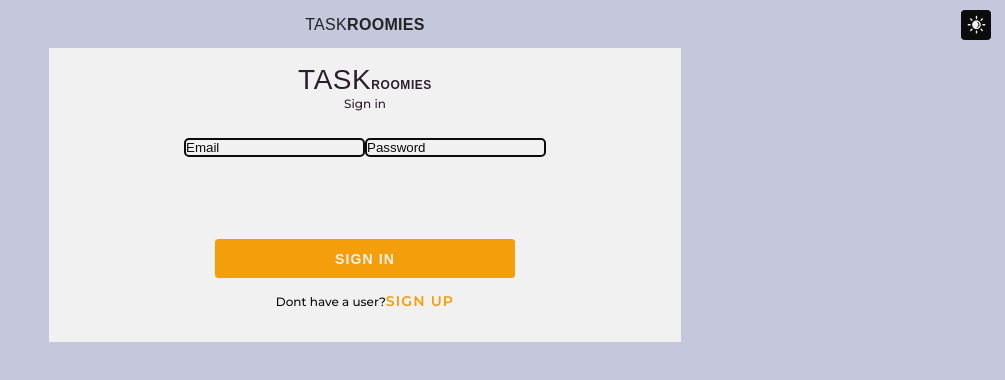
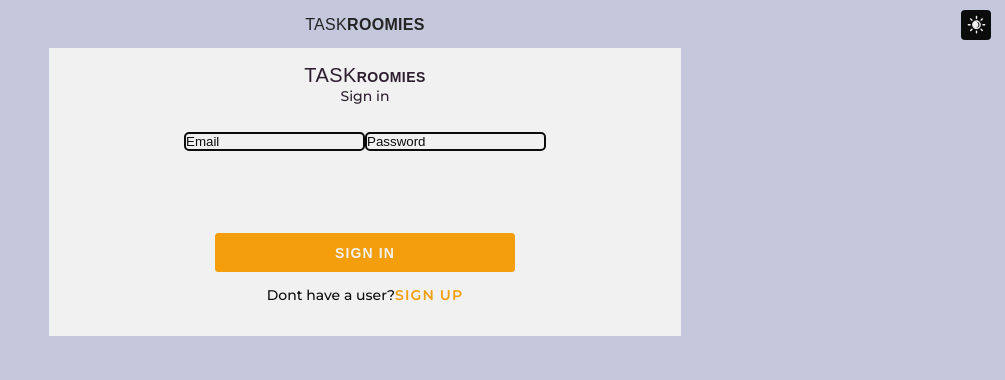
Before and after one commit to trolle18/TaskRoomies-v2, a React (Create React App) app: page /signin in a window 1280 px wide. Shown: the top 380 px of the page, without its empty margins (275-1280 px from the left). Built offline with nearby package versions, Linux system fonts and the light colour scheme; no server answers; a web font is replaced by a local one.

Commit message:
font-size edits

```diff
--- a/src/scss/abstracts/_variables.scss
+++ b/src/scss/abstracts/_variables.scss
@@ -32,10 +32,19 @@ $text_secondary: #454545;
 $ff_main: "montserrat", sans-serif;
 $ff_brand: "filson-soft", sans-serif;
 
-$fs_2x_sm: .25rem;
-$fs_x_sm: .5rem;
-$fs_sm: .75rem;
-$fs_md: 1rem;
-$fs_lg: 1.5rem;
-$fs_x_lg: 1.75rem;
-$fs_2x_lg: 1.75rem;
+$fs_2x_sm: .625rem; // 10px
+$fs_x_sm: .75rem;   // 12px
+$fs_sm: .875rem;    // 14px
+$fs_md: 1rem;       // 16px
+$fs_lg: 1.125rem;   // 18px
+$fs_x_lg: 1.25rem;  // 20px
+$fs_2x_lg: 1.5rem;  // 24px
+
+
+// $fs_2x_sm: .25rem;
+// $fs_x_sm: .5rem;
+// $fs_sm: .75rem;
+// $fs_md: 1rem;
+// $fs_lg: 1.5rem;
+// $fs_x_lg: 1.75rem;
+// $fs_2x_lg: 1.75rem;
```
